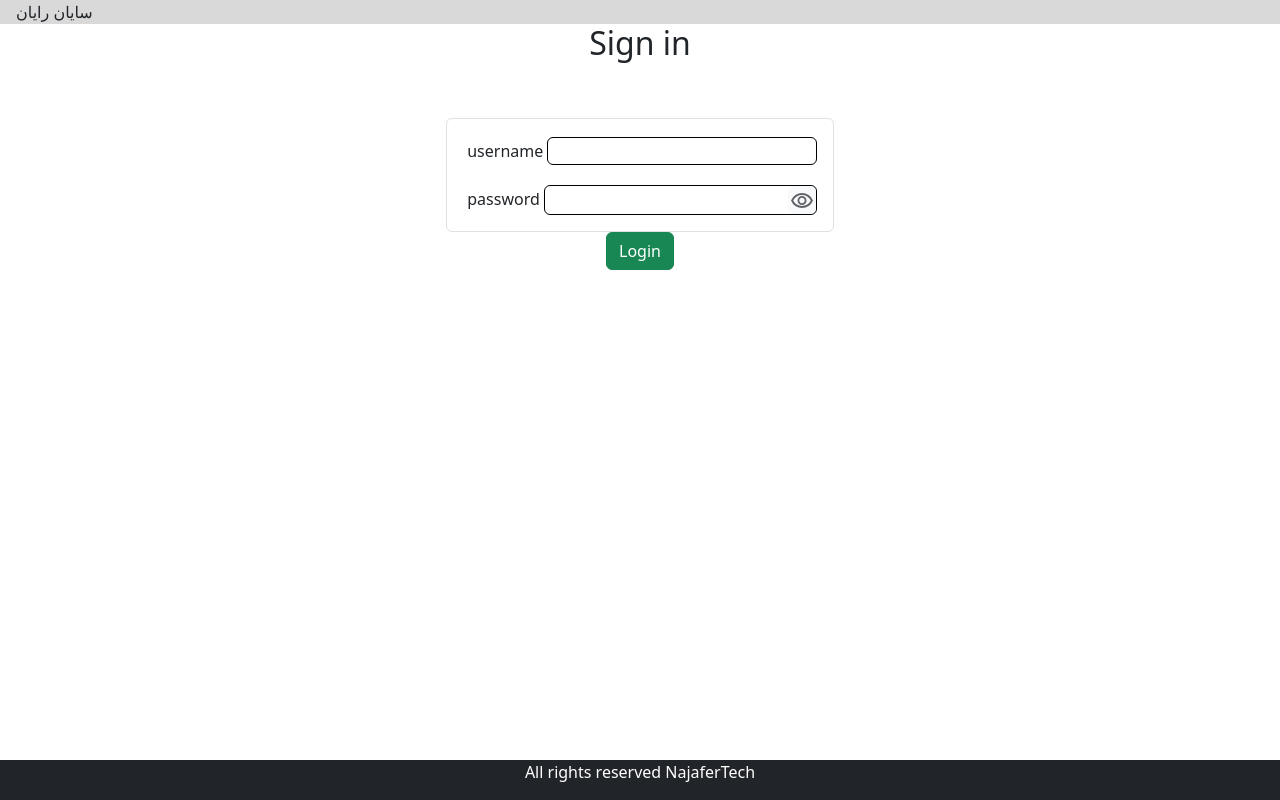
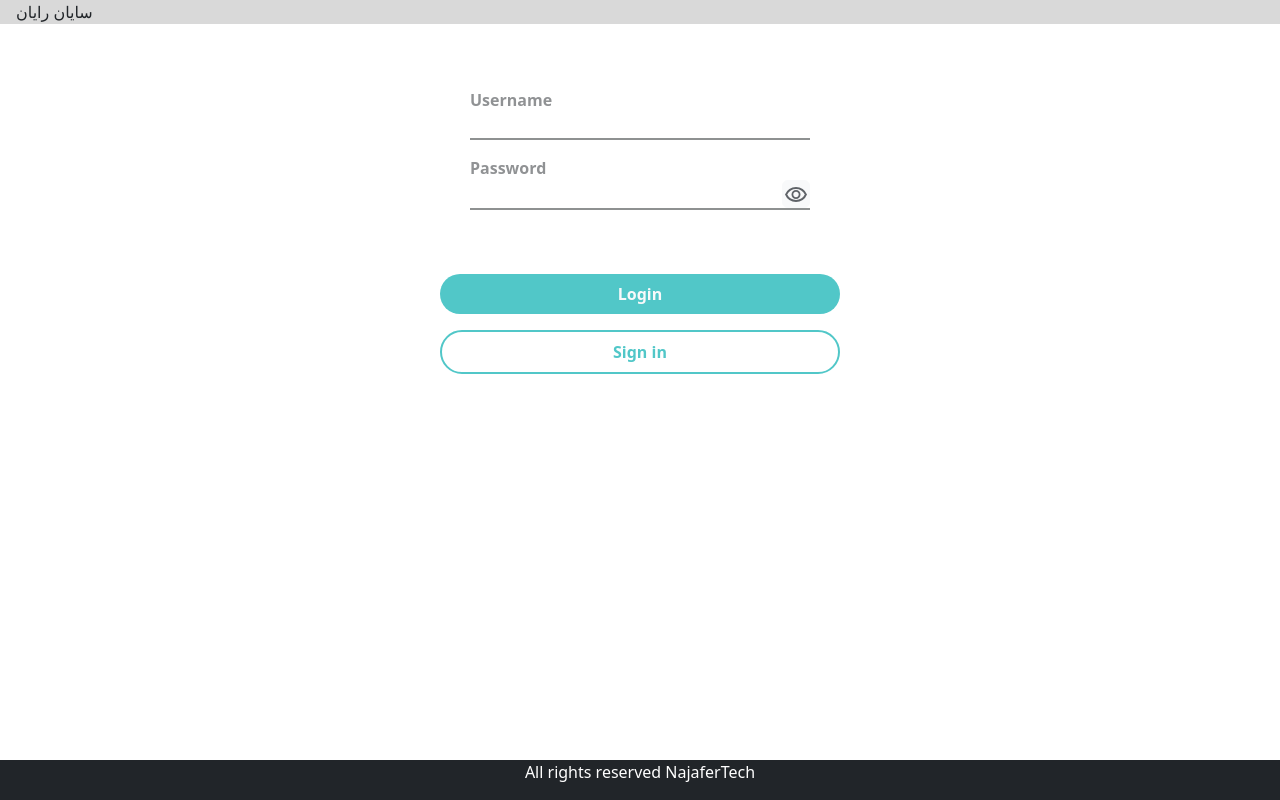
Before and after one commit to goofySunny/Task, an Angular app: page /signin in a window 1280 px wide. Built offline with nearby package versions, Linux system fonts and the light colour scheme.

Commit message:
Major changes to SignIn component

```diff
--- a/src/app/pages/sign-in/sign-in.component.html
+++ b/src/app/pages/sign-in/sign-in.component.html
@@ -1,31 +1,40 @@
 <div class="container">
     <div class="row justify-content-center">
-        <div class="col-12 justify-content-center d-flex">
-            <div>
-                <h2>Sign in</h2>
-            </div>
-        </div>
-        <div class="d-flex justify-content-center">
-            <div class="border rounded p-2 mt-5">
-                <div class="d-flex col-12 p-2 align-items-baseline">
-                    <label for="user" class="p-1">username</label>
-                    <div class="customized-div rounded">
-                        <input class="ms-2 custom-input" [(ngModel)]="username" type="text" name="username">
+
+        <div class="d-flex justify-content-center ">
+            <div class=" col-12 col-xl-4  rounded p-2 mt-5" >
+
+                <div class=" col-12 p-2 align-items-baseline ">
+                    <label for="user" class="fw-bold text-body-tertiary">Username</label>
+                    <div class="customized-div  ">
+                        <input class=" custom-input" [(ngModel)]="username" type="text" name="username">
                     </div>
                 </div>
-                <div class="d-flex col-12 p-2 align-items-baseline">
-                    <label for="password" class="p-1">password</label>
-                    <div class="customized-div rounded d-flex align-items-baseline">
-                        <input id="password" class="ms-2 custom-input" type="password" name="password">
+                <div class="col-12  p-2 align-items-baseline">
+                    <label for="password" class="fw-bold text-body-tertiary">Password</label>
+                    <div class="customized-div  d-flex justify-content-between">
+                        <input id="password" class=" custom-input" type="password" name="password">
                         <button type="button" class="btn btn-light custom-button" (click)="togglePasswordVisibility()">
-                            <img id="my-image" src="assets/Enable.svg" alt="" class="img-fluid my-image">
+
+                              <img id="my-image" src="assets/Enable.svg" alt="" class=" img-fluid my-image ">
+
                         </button>
                     </div>
                 </div>
             </div>
         </div>
+
+        <!-- Button-login -->
+
+        <div class="justify-content-center d-flex ">
+            <button class="btn-login mt-5 p-2 rounded-5 fw-bold text-light " (click)="signIn()">Login</button>
+        </div>
+
+        <!-- Button-signin -->
         <div class="justify-content-center d-flex">
-            <button class="btn btn-success" (click)="signIn()">Login</button>
+            <button class="btn-signin mt-3 p-2 rounded-5 fw-bold " (click)="signIn()">Sign in</button>
         </div>
+
+
     </div>
 </div>
--- a/src/app/pages/sign-in/sign-in.component.scss
+++ b/src/app/pages/sign-in/sign-in.component.scss
@@ -9,8 +9,11 @@
 }
 
 .customized-div {
-    border: solid black 1px;
+    border-bottom: solid rgb(142, 145, 145) 2px;
     width: 100%;
+}
+.customized-div:hover{
+    border-bottom: solid rgb(81, 199, 200) 2px;
 }
 
 .hidden {
@@ -22,3 +25,14 @@
     height: 28px;
     width: 28px;
 }
+.btn-login{
+    border: none;
+    width: 400px;
+    background-color: rgb(81, 199, 200);
+}
+.btn-signin{
+    border: 2px solid rgb(81, 199, 200);
+    width: 400px;
+   background-color: white;
+   color:rgb(81, 199, 200); ;
+}
```
